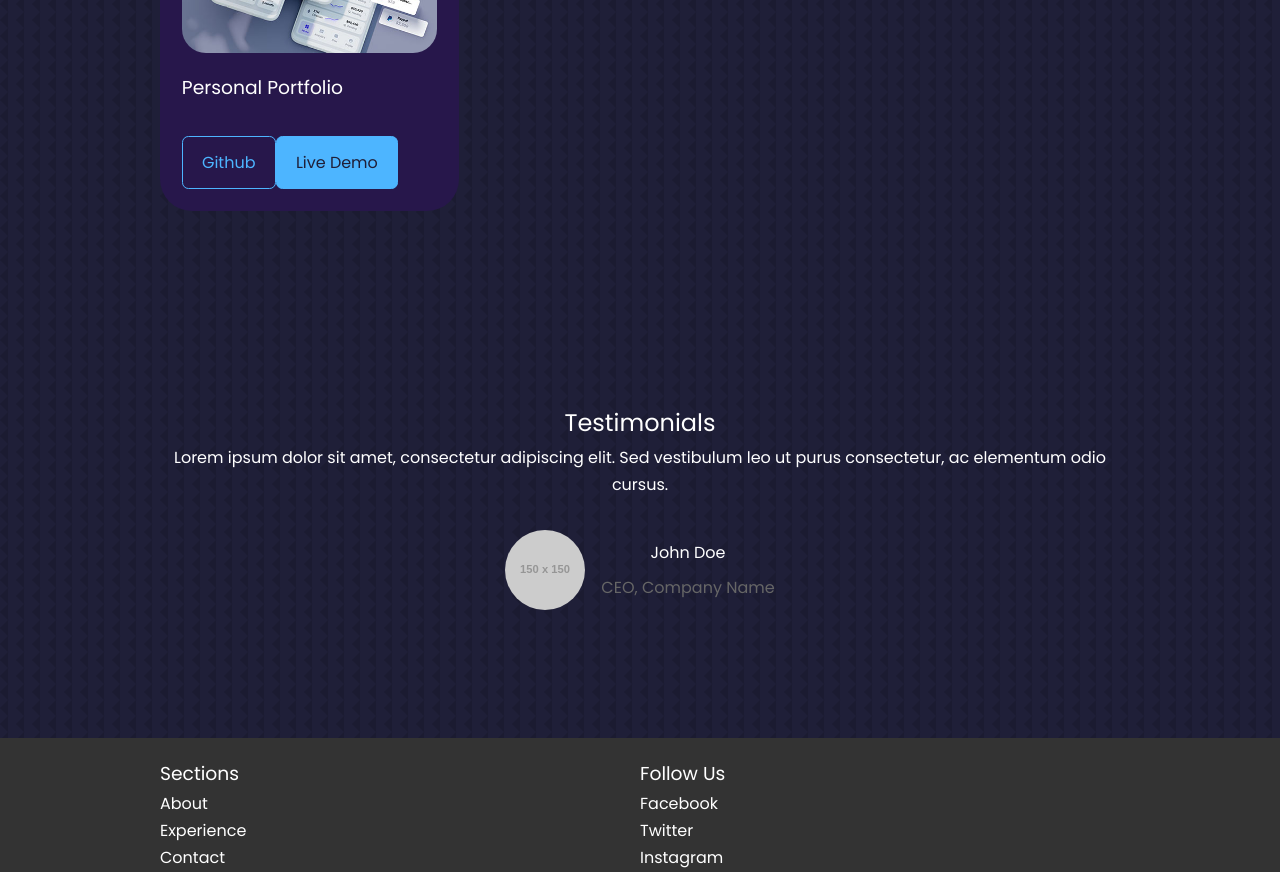
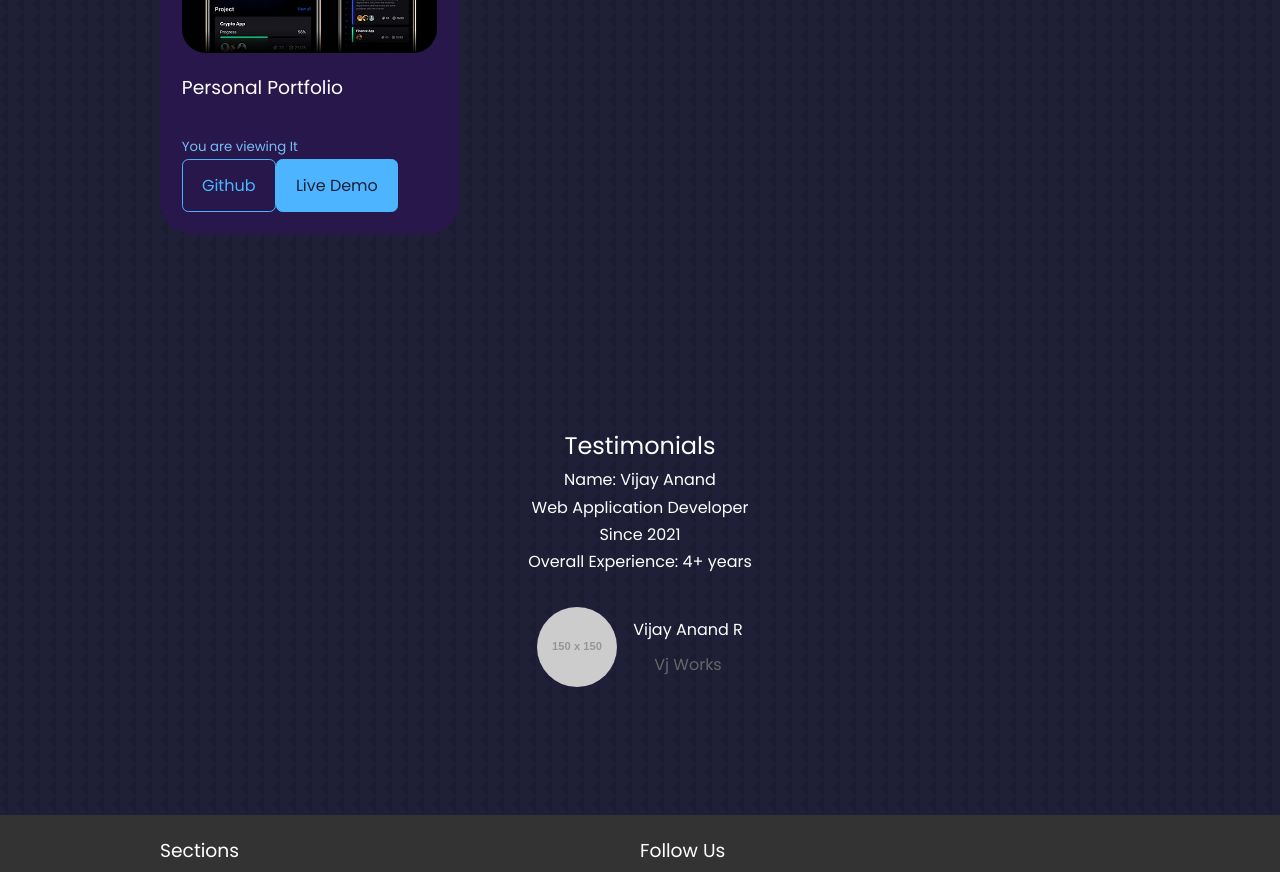
Before and after one commit to VjOnWeb/vijayanand-portfolio, a React (Create React App) app: page / in a window 1280 px wide. Shown: the part 4580-5452 px from the top of the page. Built offline with nearby package versions, Linux system fonts and the light colour scheme.

Commit message:
added info

```diff
--- a/src/components/portfolio/Portfolio.jsx
+++ b/src/components/portfolio/Portfolio.jsx
@@ -2,6 +2,7 @@ import React from 'react'
 import IMG1 from '../../assets/portfolio1.jpg'
 import IMG2 from '../../assets/portfolio2.jpg'
 import IMG3 from '../../assets/portfolio3.jpg'
+import IMG4 from '../../assets/portfolio4.jpg'
 import './portfolio.css'
 
 const data = [
@@ -29,9 +30,10 @@ const data = [
   },
   {
     id: 4,
-    image: IMG3,
+    image: IMG4,
     title: 'Personal Portfolio',
-    github: 'https://github.com/VjOnWeb/'
+    desc:'You are viewing It',
+    github: 'https://github.com/VjOnWeb/vijayanand-portfolio',
   }
 ]
 
--- a/src/components/testimonials/Testimonials.jsx
+++ b/src/components/testimonials/Testimonials.jsx
@@ -9,13 +9,16 @@ const Testimonials = () => {
         <h2>Testimonials</h2>
         <div className='testimonial'>
           <div className='testimonial-content'>
-            <p>Lorem ipsum dolor sit amet, consectetur adipiscing elit. Sed vestibulum leo ut purus consectetur, ac elementum odio cursus.</p>
+            <p>Name: Vijay Anand</p>
+            <p>Web Application Developer</p>
+            <p>Since 2021</p>
+            <p>Overall Experience: 4+ years</p>
           </div>
           <div className='testimonial-author'>
             <img src='https://via.placeholder.com/150' alt='Author' />
             <div>
-              <h4>John Doe</h4>
-              <p>CEO, Company Name</p>
+              <h4>Vijay Anand R</h4>
+              <p>Vj Works</p>
             </div>
           </div>
         </div>
```
